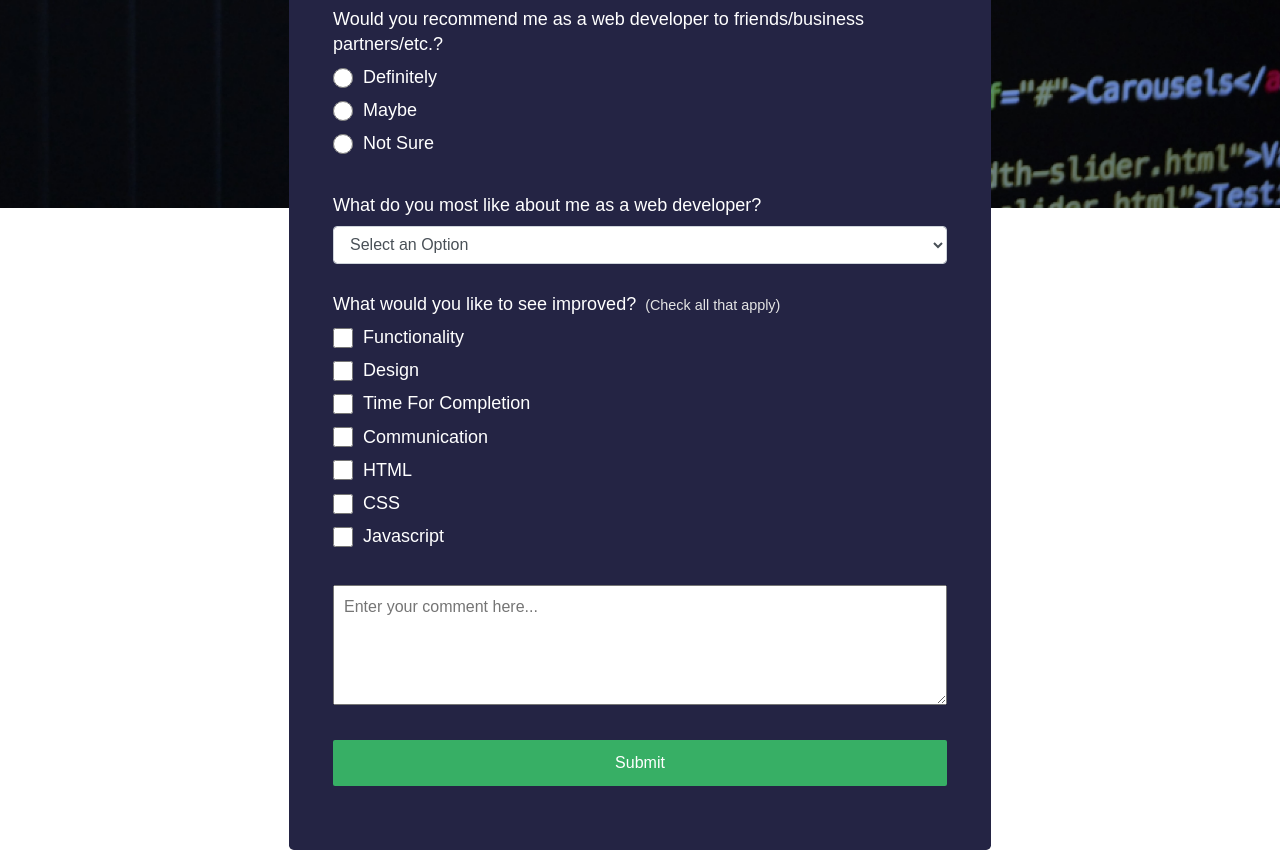
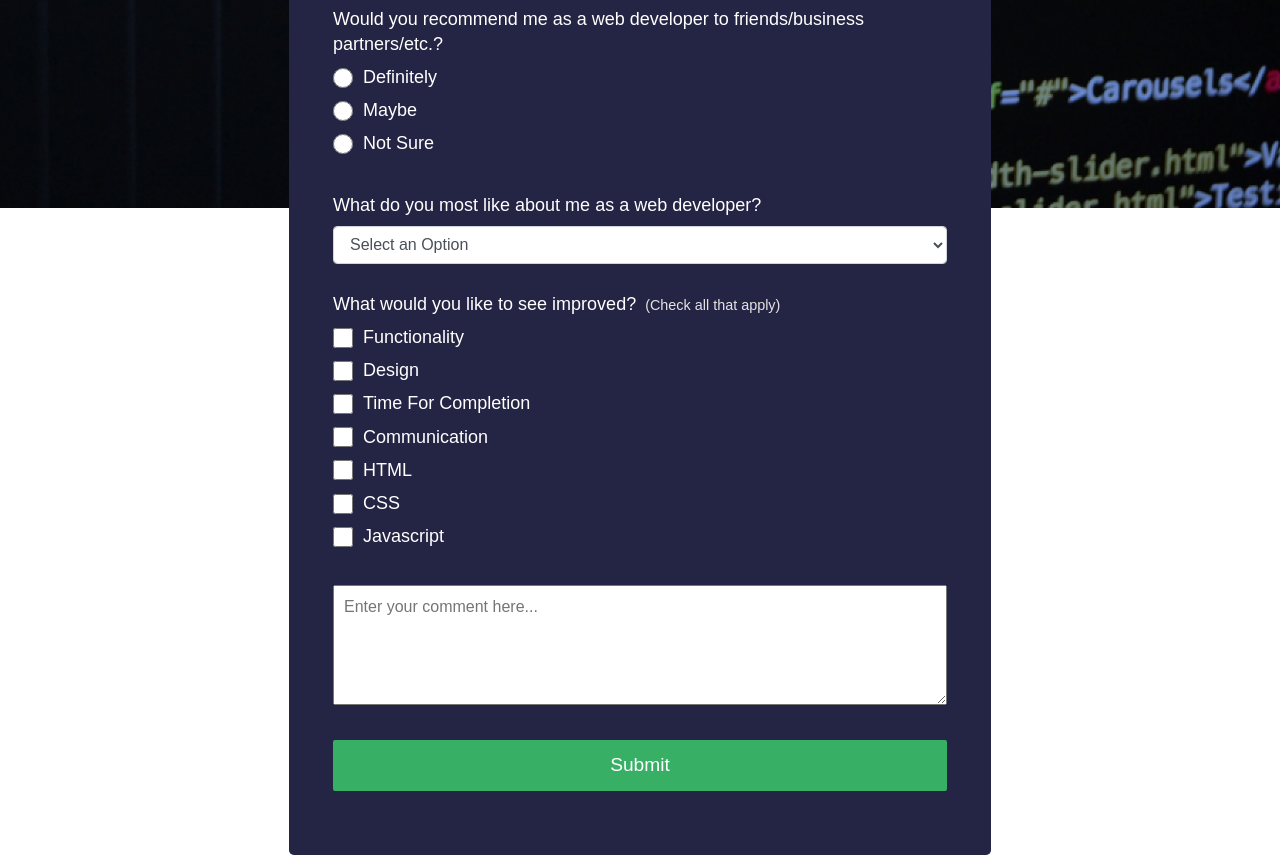
Before and after one commit to BKirilov/Survey-Form, a plain HTML site: page index.html in a window 1280 px wide. Shown: the part 592-1455 px from the top of the page. Drawn offline with Linux system fonts and the light colour scheme.

Commit message:
Finished Project

```diff
--- a/styles.css
+++ b/styles.css
@@ -165,6 +165,11 @@ option {
   color: inherit;
   border-radius: 2px;
   cursor: pointer;
+  font-size: 1.2rem;
+}
+
+.submit-button:hover {
+  background: #2c8c50;
 }
 
 button {
```
